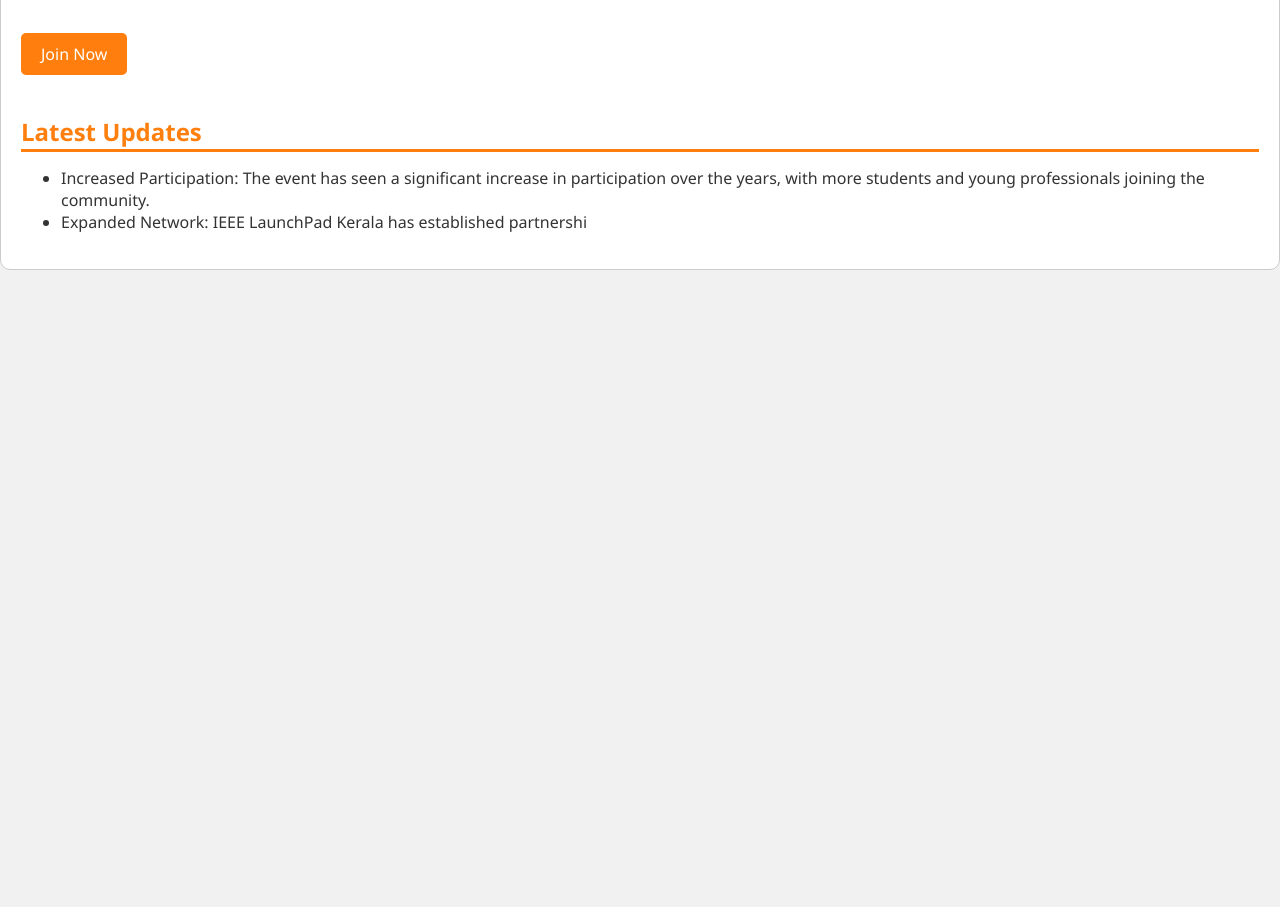
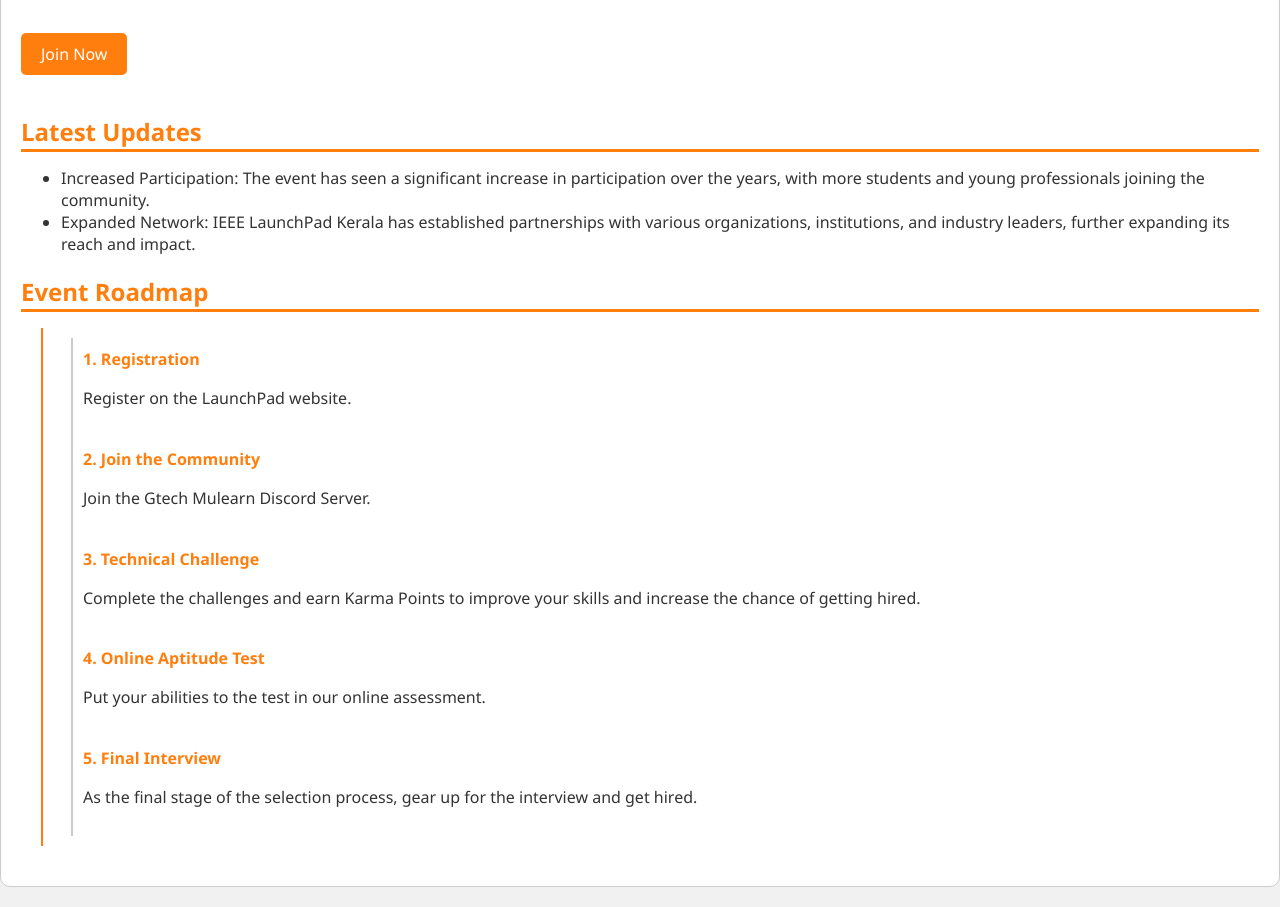
Before and after one commit to ecoholic84/launchpadNewsletter, a plain HTML site: page index.html in a window 1280 px wide. Shown: the part 618-1525 px from the top of the page. Before the commit the page ends 908 px from the top, so only its background shows below. Drawn offline with Linux system fonts and the light colour scheme.

Commit message:
Added roadmap.

```diff
--- a/index.html
+++ b/index.html
@@ -20,6 +20,39 @@
       background-color: #fff;
       border-radius: 10px;
       border: 1px solid #ccc;
+    }
+  </style>
+</head>
+
+<body>
+
+</body>
+
+</html>
+<!DOCTYPE html>
+<html lang="en">
+
+<head>
+  <meta charset="UTF-8">
+  <title>IEEE Launch Pad Kerala Newsletter</title>
+  <style>
+    body {
+      font-family: 'Segoe UI', Tahoma, Geneva, Verdana, sans-serif;
+      background-color: #f1f1f1;
+      color: #333;
+      margin: 0;
+      padding: 0;
+    }
+
+    .container {
+      max-width: 100vw;
+      margin: 20px auto;
+      padding: 20px;
+      background-color: #fff;
+      border-radius: 10px;
+      border: 1px solid #ccc;
+      opacity: 0;
+      transition: opacity 1s;
     }
 
     .fade-in {
@@ -131,4 +164,43 @@
     <ul>
       <li>Increased Participation: The event has seen a significant increase in participation over the years, with more
         students and young professionals joining the community.</li>
-      <li>Expanded Network: IEEE LaunchPad Kerala has established partnershi
+      <li>Expanded Network: IEEE LaunchPad Kerala has established partnerships with various organizations, institutions,
+        and industry leaders, further expanding its reach and impact.</li>
+    </ul>
+
+    <h2>Event Roadmap</h2>
+    <div class="timeline">
+      <div class="event">
+        <span class="event-date">1. Registration</span>
+        <p class="event-description">Register on the LaunchPad website.</p>
+      </div>
+      <div class="event">
+        <span class="event-date">2. Join the Community</span>
+        <p class="event-description">Join the Gtech Mulearn Discord Server.</p>
+      </div>
+      <div class="event">
+        <span class="event-date">3. Technical Challenge</span>
+        <p class="event-description">Complete the challenges and earn Karma Points to improve your skills and increase
+          the chance of getting hired.</p>
+      </div>
+      <div class="event">
+        <span class="event-date">4. Online Aptitude Test</span>
+        <p class="event-description">Put your abilities to the test in our online assessment.</p>
+      </div>
+      <div class="event">
+        <span class="event-date">5. Final Interview</span>
+        <p class="event-description">As the final stage of the selection process, gear up for the interview and get
+          hired.</p>
+      </div>
+    </div>
+
+    <script>
+      document.addEventListener('DOMContentLoaded', () => {
+        const newsletter = document.getElementById('newsletter');
+        newsletter.classList.add('fade-in');
+      });
+    </script>
+
+</body>
+
+</html>
```
